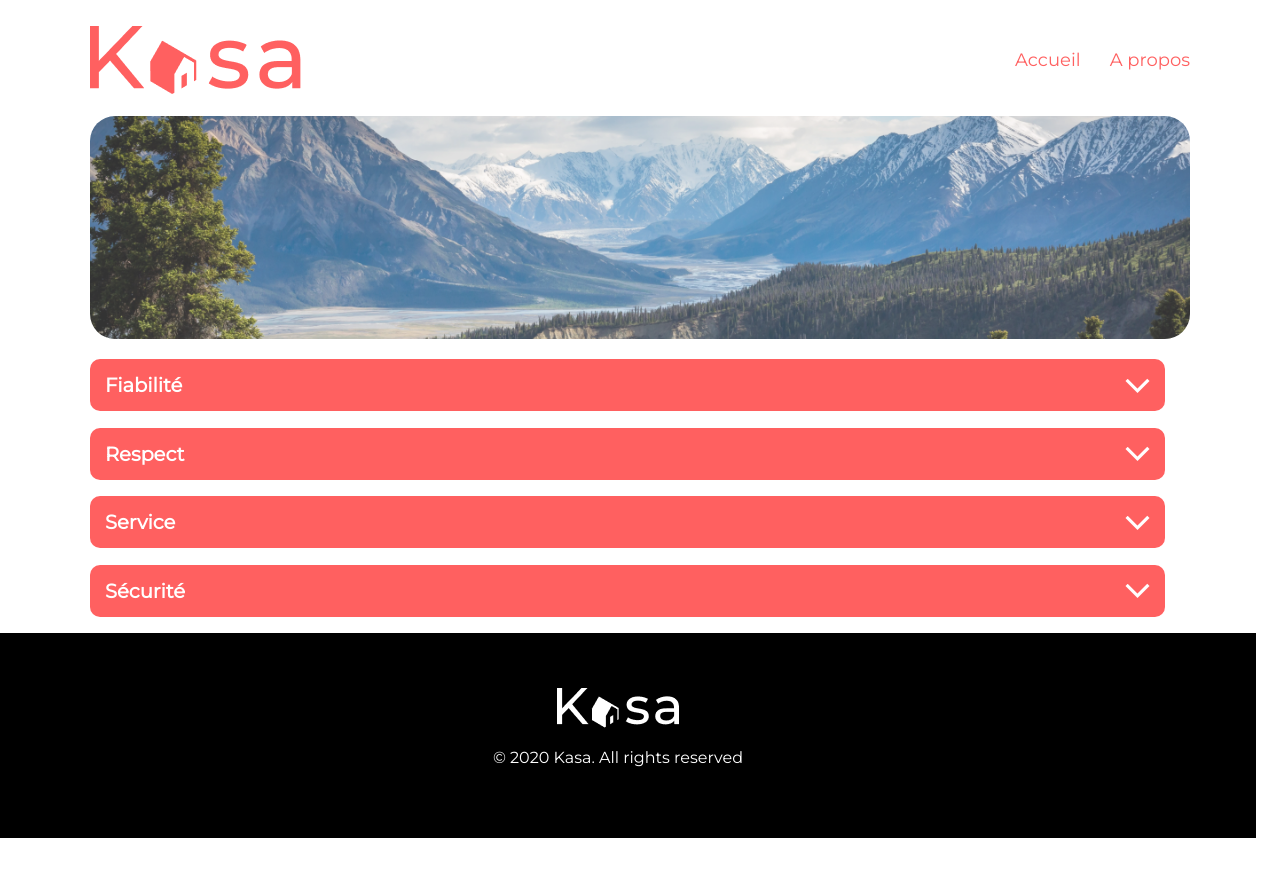
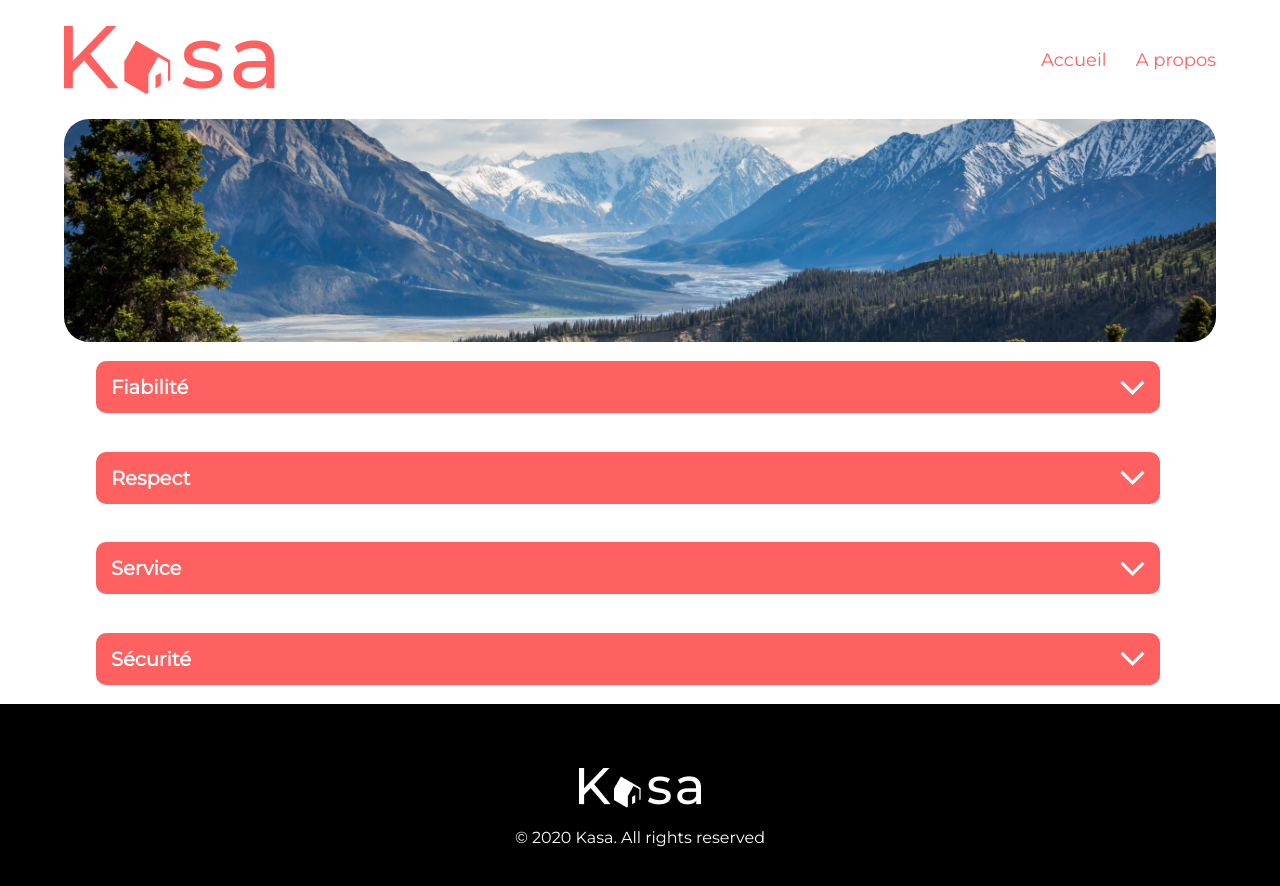
Before and after one commit to baknott/kasa, a React (Create React App) app: page /a-propos in a window 1280 px wide. Shown: the top 886 px of the page. Before the commit the page ends 838 px from the top, so only its background shows below. Built offline with nearby package versions, Linux system fonts and the light colour scheme.

Commit message:
Finalisations css

```diff
--- a/src/components/Banner/Banner.jsx
+++ b/src/components/Banner/Banner.jsx
@@ -1,6 +1,11 @@
 //Composant Bannière
 function Banner(props) {
-  return <img src={props.src} alt={props.alt} className={props.class} />
+  return (
+    <div className={props.class}>
+      <img src={props.src} alt={props.alt} className={props.classImg} />
+      <h1 className={props.classTitle}>{props.text}</h1>
+    </div>
+  )
 }
 
 export default Banner
--- a/src/components/Routes/IndexRoutes.jsx
+++ b/src/components/Routes/IndexRoutes.jsx
@@ -1,7 +1,7 @@
 import { BrowserRouter, Routes, Route } from 'react-router-dom'
 import Home from '../../pages/Home'
 import Error from '../../pages/404'
-import APropos from '../../pages/A-Propos'
+import About from '../../pages/About'
 import Fiche from '../../pages/Fiche-Logements'
 
 //Route ERROR a revoir (switch, pour que toutes les pages erronées tombent bien sur le 404)
@@ -11,7 +11,7 @@ function IndexRoutes() {
       <Routes>
         <Route exact path="/" element={<Home />} />
         <Route exact path="/logement/:id" element={<Fiche />} />
-        <Route exact path="/a-propos" element={<APropos />} />
+        <Route exact path="/a-propos" element={<About />} />
         <Route path="*" element={<Error />} />
       </Routes>
     </BrowserRouter>
--- a/src/pages/404.jsx
+++ b/src/pages/404.jsx
@@ -1,17 +1,19 @@
 import { Link } from 'react-router-dom'
 import Header from '../components/Header/Header'
+import ErrorImg from '../images/404.png'
 import Footer from '../components/Footer/Footer'
 
 function Error() {
   return (
-    <div>
+    <div className="main">
       <Header />
-      <div>
-        <div>
-          <h1>404</h1>
-          <p>Oups! La page que vous demandez n'existe pas</p>
-        </div>
-        <Link to="/">Retourner sur la page d'accueil</Link>
+      <div className="error">
+        <img src={ErrorImg} alt="404" className="errorImg" />
+        <h1>Oups! La page que vous demandez n'existe pas</h1>
+
+        <Link to="/" className="lienError">
+          Retourner sur la page d'accueil
+        </Link>
       </div>
       <Footer />
     </div>
--- a/src/pages/A-Propos.jsx
+++ b/src/pages/About.jsx
@@ -4,11 +4,17 @@ import Banner from '../components/Banner/Banner'
 import BannerImg from '../images/banner1.png'
 import Collapse from '../components/Collapse/Collapse'
 
-function APropos() {
+function About() {
   return (
-    <div>
+    <div className="main">
       <Header />
-      <Banner src={BannerImg} alt="image de montagne" class="banner" />
+      <Banner
+        src={BannerImg}
+        alt="image de montagne"
+        class="banner"
+        classImg="bannerImg"
+      />
+
       <Collapse
         title="Fiabilité"
         content="Les annonces postées sur Kasa garantissent une fiabilité totale.
@@ -46,4 +52,4 @@ function APropos() {
   )
 }
 
-export default APropos
+export default About
--- a/src/pages/Fiche-Logements.jsx
+++ b/src/pages/Fiche-Logements.jsx
@@ -18,7 +18,7 @@ function Fiche() {
   }, [id])
 
   return (
-    <div>
+    <div className="main">
       <Header />
       <Carousel pictures={logement.pictures} />
       <div className="infosLogement">
--- a/src/pages/Home.jsx
+++ b/src/pages/Home.jsx
@@ -6,9 +6,16 @@ import BannerImg from '../images/banner2.png'
 
 function Home() {
   return (
-    <div>
+    <div className="main">
       <Header />
-      <Banner src={BannerImg} alt="image de montagne" class="banner" />
+      <Banner
+        src={BannerImg}
+        alt="image de montagne"
+        class="banner"
+        classImg="bannerImg"
+        classTitle="bannerTitleHome"
+        text="Chez vous, partout et ailleurs"
+      />
       <ListeLogements />
       <Footer />
     </div>
--- a/src/styles/main.css
+++ b/src/styles/main.css
@@ -9,29 +9,31 @@
 }
 body{
     font-family: MontserratR;
-    display: flex;
-    justify-content: center;
-    align-items: center;
-    padding-top: 2%;
     margin: 0%;
+    padding: 0%;
 }
 ul{
     padding: 0%;
+}
+.main{
+    display: flex;
+    flex-direction: column;
+    justify-content: center;
+    align-items: center;
+    margin-top: 2%;
 }
 /*Footer*/
 .footer{
     width: 100%;
     text-align: center;
-    padding: 8%;
     padding-top: 5%;
     padding-bottom: 5%;
-    margin-left: -10%;
     background-color: black;
     color: white;
 }
 /*Header*/
 .header{
-    width: 100%;
+    width: 90%;
     display: flex;
     justify-content: space-between;
     align-items: center;
@@ -41,6 +43,11 @@ ul{
 }
 .liens{
     color: #FF6060;
+}
+.lienError{
+    color: #FF6060;
+    text-decoration: underline;
+    font-size: 18px;
 }
 .liens:hover{
     text-decoration: underline;
@@ -57,12 +64,28 @@ nav{
 }
 /*Bannière*/
 .banner{
+    width: 90%;
+    height: 223px;
+    position: relative;
+    display: flex;
+    justify-content: center;
+    align-items: center;
+
+}
+.bannerImg{
     width: 100%;
-    height: 223px;
+    height: 100%;
     border-radius: 25px;
-    opacity: 80%;
+    opacity: 100%;
     mix-blend-mode: darken;
     object-fit: cover;
+
+}
+.bannerTitleHome{
+    position: absolute;
+    font-size: 50px;
+    color: white;
+
 }
 /*Home*/
 .logementTitle{
@@ -73,8 +96,7 @@ nav{
 .listeLogements{
     background: #F7F7F7;
     border-radius: 25px;
-    max-width: 1200px;
-    width: 100%;
+    width: 90%;
     display: flex;
     flex-direction: row;
     flex-wrap: wrap;
@@ -100,7 +122,6 @@ nav{
 }
 .gradient{
     box-shadow: inset 0em -3em 5em black;
-    /*background: linear-gradient(180deg, rgba(255, 255, 255, 0) 0%, rgba(0, 0, 0, 0.5) 100%);*/
     width: 100%;
     height: 100%;
     position: absolute;
@@ -121,6 +142,7 @@ nav{
 /*Fiche Logement*/
 .blocPictures{
     position: relative;
+    width: 90%;
 }
 .location{
     font-size: 18px;
@@ -166,6 +188,7 @@ nav{
     align-items: center;
 }
 .infosLogement{
+    width: 90%;
     display: flex;
     justify-content: space-between;
     align-items: center;
@@ -220,8 +243,7 @@ nav{
 .collapseFull{
     display: flex;
     flex-direction: column;
-    width: 1100px;
-    align-self: start;
+    width: 85%;
     margin-top: 1.5%;
     margin-bottom: 1.5%;
 }
@@ -255,6 +277,7 @@ nav{
     border-radius: 10px;
     color: #FF6060;
 }
+
 .listLineHeight{
     line-height: 5px;
 
@@ -263,6 +286,21 @@ nav{
     margin-top: -10px;
 }
 
+/*404*/
+.error{
+    width: 100%;
+    text-align: center;
+    color: #FF6060;
+    margin-bottom: 50px;
+    margin-top: 50px;
+}
+.errorImg{
+    width: 40%;
+    height: auto;
+    margin-bottom: 5%;
+}
+
+/*mobile*/
 @media only screen and (max-width: 768px){
     body{
         padding-right: 1%;
@@ -277,6 +315,9 @@ nav{
         width: 100%;
         padding: 1.5%;
         margin-left: -2%;
+    }
+    .bannerTitleHome{
+        font-size: 25px;
     }
     .listeLogements{
         width: 100%;
```
Also changed, not shown: src/images/404.png (added).
